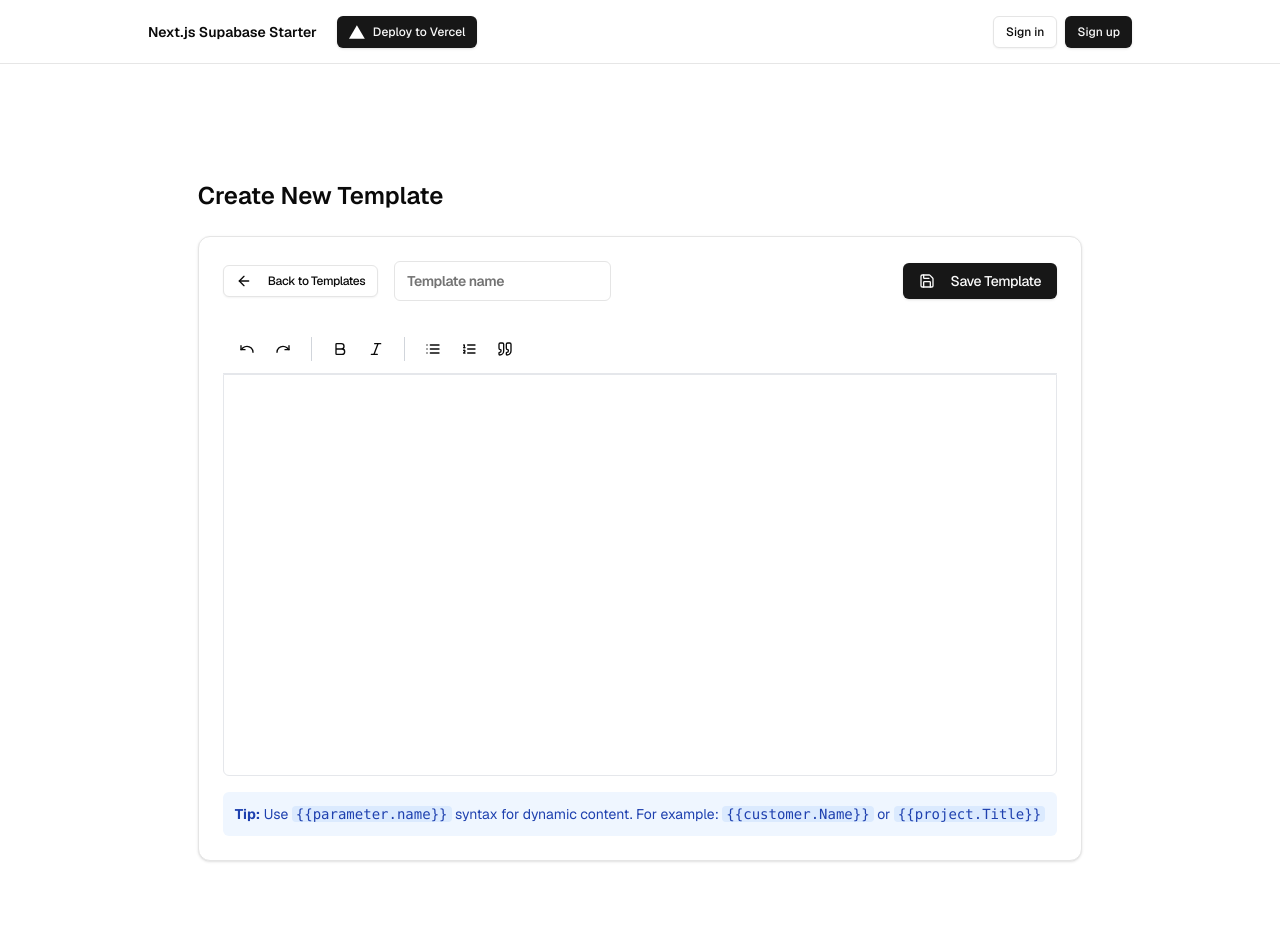
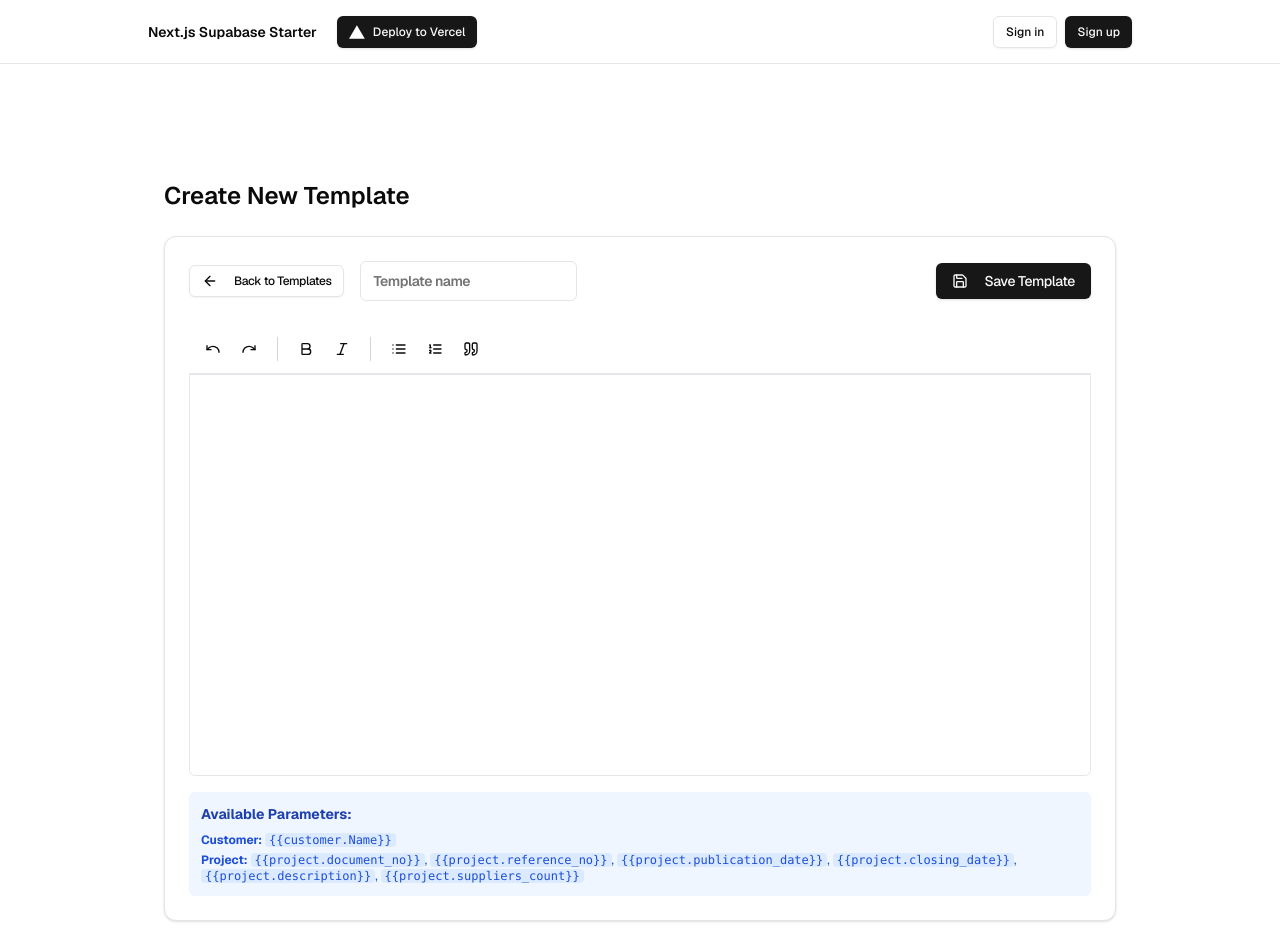
Before and after one commit to yunyaopan/pcd-test, a Next.js app: page /protected/templates/new in a window 1280 px wide. Shown: the top 952 px of the page. Built offline with nearby package versions, Linux system fonts and the light colour scheme; no server answers.

Commit message:
allow users to add other params

```diff
--- a/app/api/documents/preview/route.ts
+++ b/app/api/documents/preview/route.ts
@@ -31,7 +31,7 @@ export async function POST(req: NextRequest) {
 
   const { data: project, error: pErr } = await supabase
     .from("projects")
-    .select("id,name,customer_name")
+    .select("id,name,document_no,reference_no,publication_date,closing_date,description,suppliers_count")
     .eq("id", projectId)
     .single();
   if (pErr || !project) return NextResponse.json({ error: pErr?.message || "Project not found" }, { status: 404 });
@@ -71,7 +71,17 @@ export async function POST(req: NextRequest) {
     }
   }
 
-  const paramObject = { customer: { Name: project.customer_name } } as Record<string, unknown>;
+  const paramObject = {
+    customer: { Name: project.name },
+    project: {
+      document_no: project.document_no,
+      reference_no: project.reference_no,
+      publication_date: project.publication_date,
+      closing_date: project.closing_date,
+      description: project.description,
+      suppliers_count: project.suppliers_count
+    }
+  } as Record<string, unknown>;
   const merged = mergeTemplate(templateText, paramObject);
 
   return NextResponse.json({ preview: { templateName: template.name, projectName: project.name, content: merged } });
--- a/components/templates/template-editor.tsx
+++ b/components/templates/template-editor.tsx
@@ -179,10 +179,13 @@ export function TemplateEditor() {
 
           {/* Help text */}
           <div className="mt-4 p-3 bg-blue-50 rounded-md">
-            <p className="text-sm text-blue-800">
-              <strong>Tip:</strong> Use <code className="bg-blue-100 px-1 rounded">{"{{parameter.name}}"}</code> syntax for dynamic content.
-              For example: <code className="bg-blue-100 px-1 rounded">{"{{customer.Name}}"}</code> or <code className="bg-blue-100 px-1 rounded">{"{{project.Title}}"}</code>
+            <p className="text-sm text-blue-800 mb-2">
+              <strong>Available Parameters:</strong>
             </p>
+            <div className="text-xs text-blue-700 space-y-1">
+              <div><strong>Customer:</strong> <code className="bg-blue-100 px-1 rounded">{"{{customer.Name}}"}</code></div>
+              <div><strong>Project:</strong> <code className="bg-blue-100 px-1 rounded">{"{{project.document_no}}"}</code>, <code className="bg-blue-100 px-1 rounded">{"{{project.reference_no}}"}</code>, <code className="bg-blue-100 px-1 rounded">{"{{project.publication_date}}"}</code>, <code className="bg-blue-100 px-1 rounded">{"{{project.closing_date}}"}</code>, <code className="bg-blue-100 px-1 rounded">{"{{project.description}}"}</code>, <code className="bg-blue-100 px-1 rounded">{"{{project.suppliers_count}}"}</code></div>
+            </div>
           </div>
         </CardContent>
       </Card>
```
